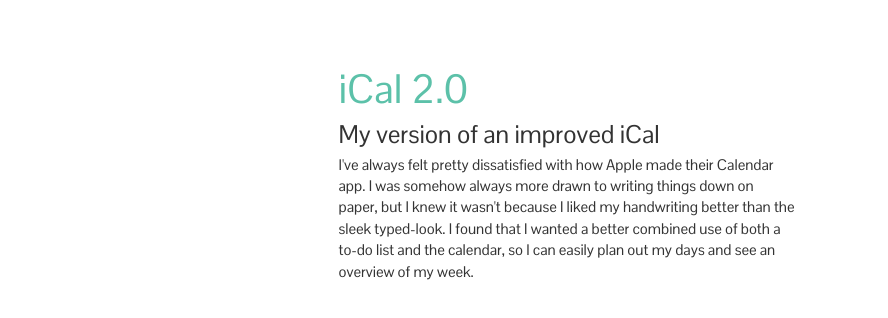
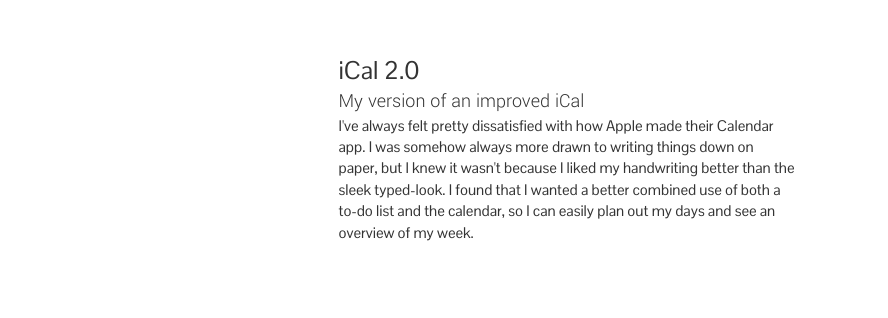
Before and after one commit to conniekim/conniekim.github.io, a plain HTML site: page ical2.html in a window 1280 px wide. Shown: the part 548-866 px from the top of the page, without its empty margins (69-957 px from the left). Drawn offline with nearby package versions, Linux system fonts and the light colour scheme.

Commit message:
edited design page

```diff
--- a/ical2.html
+++ b/ical2.html
@@ -51,7 +51,7 @@
 			<div class="row">
 				<div class="col-md-3"></div>
 				<div class="col-md-5">
-					<h1>iCal 2.0</h1><h2>My version of an improved iCal</h2>
+					<h2>iCal 2.0</h2><h3>My version of an improved iCal</h3>
 					<p>I've always felt pretty dissatisfied with how Apple made their Calendar app. I was somehow always more drawn to writing things down on paper, but I knew it wasn't because I liked my handwriting better than the sleek typed-look. I found that I wanted a better combined use of both a to-do list and the calendar, so I can easily plan out my days and see an overview of my week.</p>
 				</div>
 				<div class="col-md-2"></div>
```
Also changed, not shown: design.html (+1 -1 lines).
